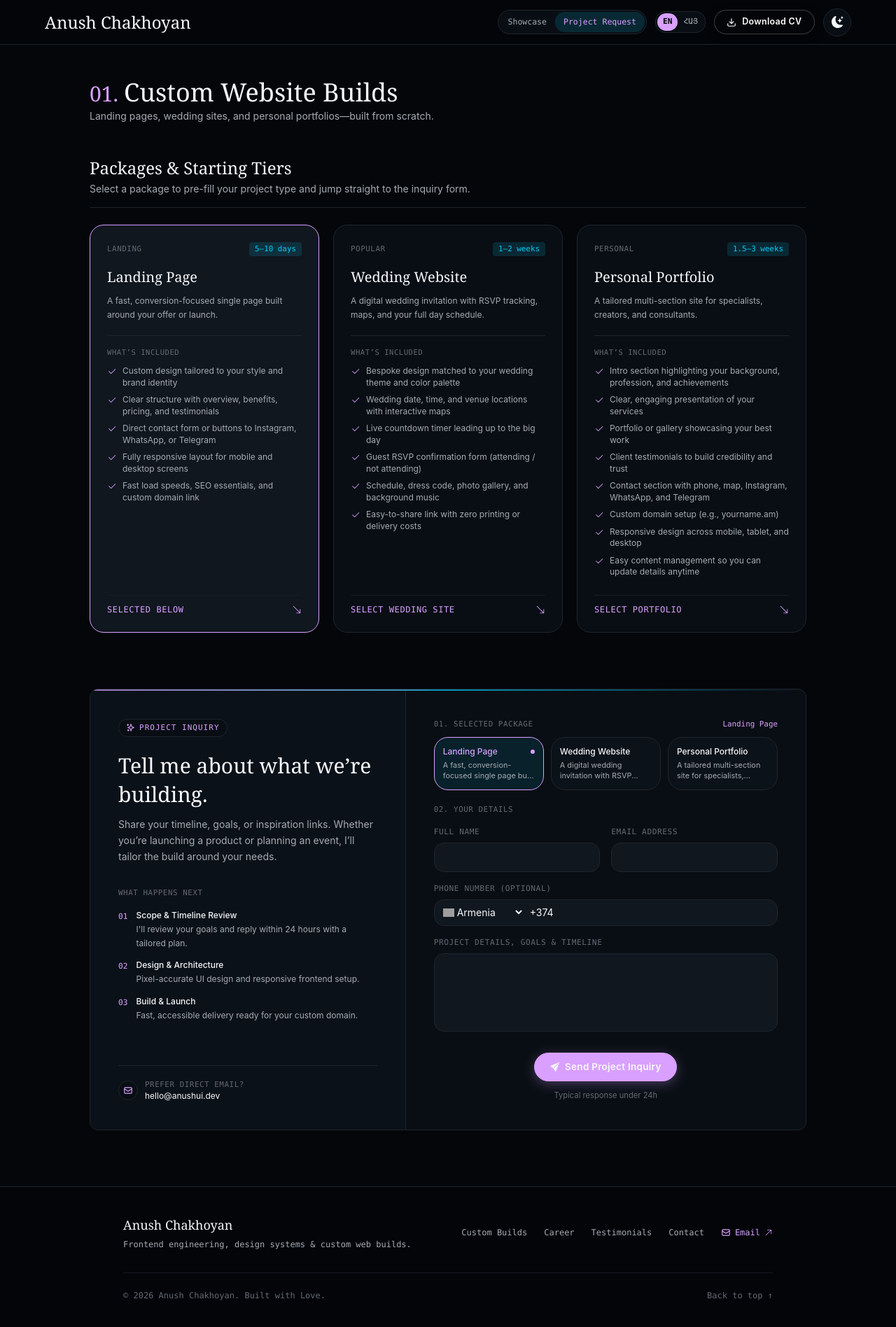
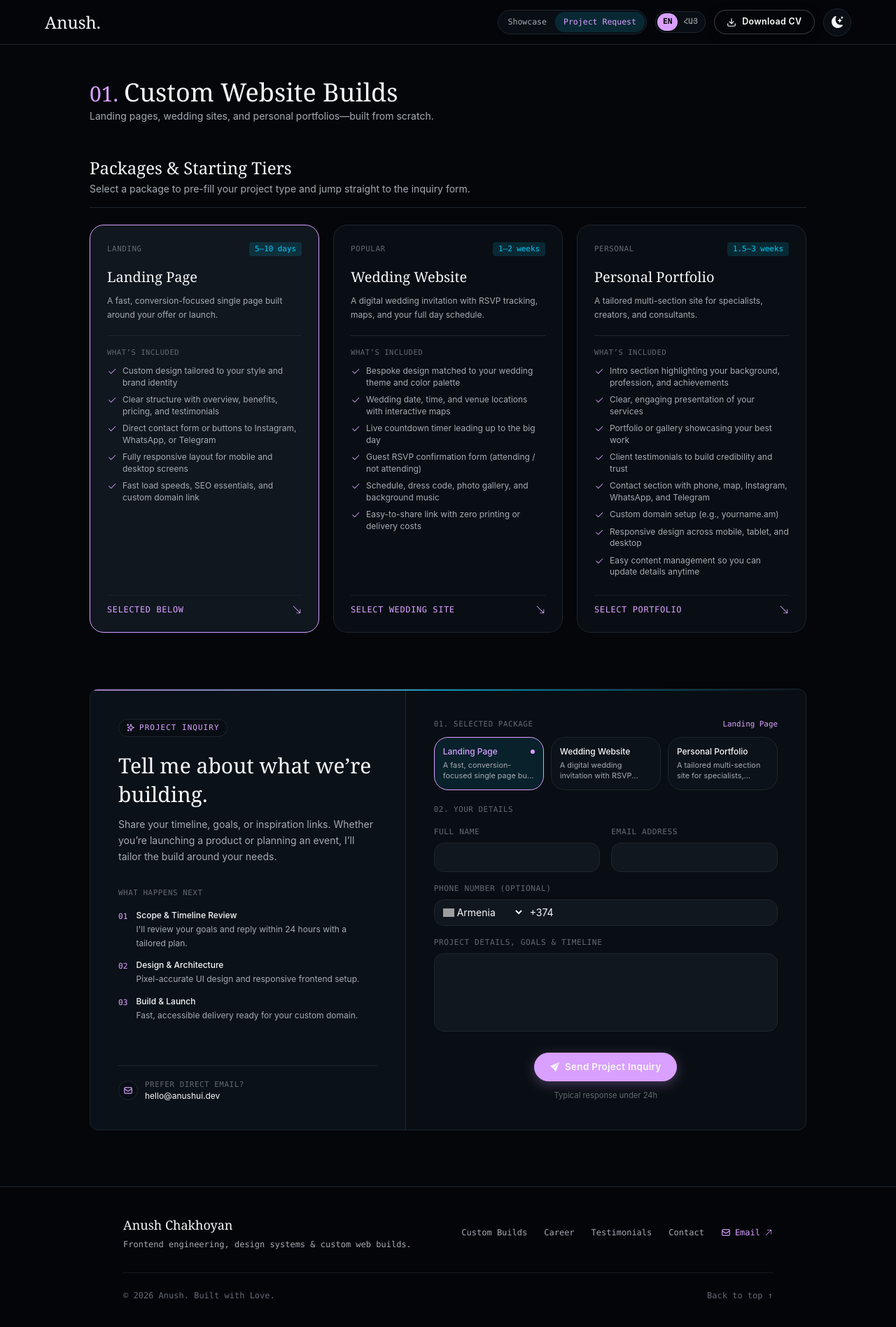
Before and after one commit to anushikchakhoyan/my-developer-portfolio, a Next.js app: page /en/project-request in a window 1280 px wide. Shown: the top 1896 px of the page at 70% size. Built offline with nearby package versions, Linux system fonts and the light colour scheme; grey boxes are pictures that could not be loaded.

Commit message:
feat: update name

```diff
--- a/src/components/layout/Footer.tsx
+++ b/src/components/layout/Footer.tsx
@@ -64,7 +64,7 @@ export const Footer: React.FC = () => {
                 {/* Bottom Bar */}
                 <div className="pt-6 flex flex-col sm:flex-row items-center justify-between gap-4 font-mono text-xs text-(--color-text-dim)">
                     <div>
-                        &copy; {currentYear} Anush Chakhoyan. {t("builtWithLove")}
+                        &copy; {currentYear} Anush. {t("builtWithLove")}
                     </div>
                     <a
                         href="#top"
--- a/src/components/layout/TopNav.tsx
+++ b/src/components/layout/TopNav.tsx
@@ -86,7 +86,7 @@ export const TopNav: React.FC = () => {
                     onClick={() => setMobileMenuOpen(false)}
                     className="font-serif text-lg sm:text-xl xl:text-2xl text-(--color-text) hover:text-(--color-primary) transition-colors whitespace-nowrap shrink-0"
                 >
-                    Anush Chakhoyan
+                    Anush.
                 </Link>
 
                 {/* Desktop & Tablet Navigation */}
```
